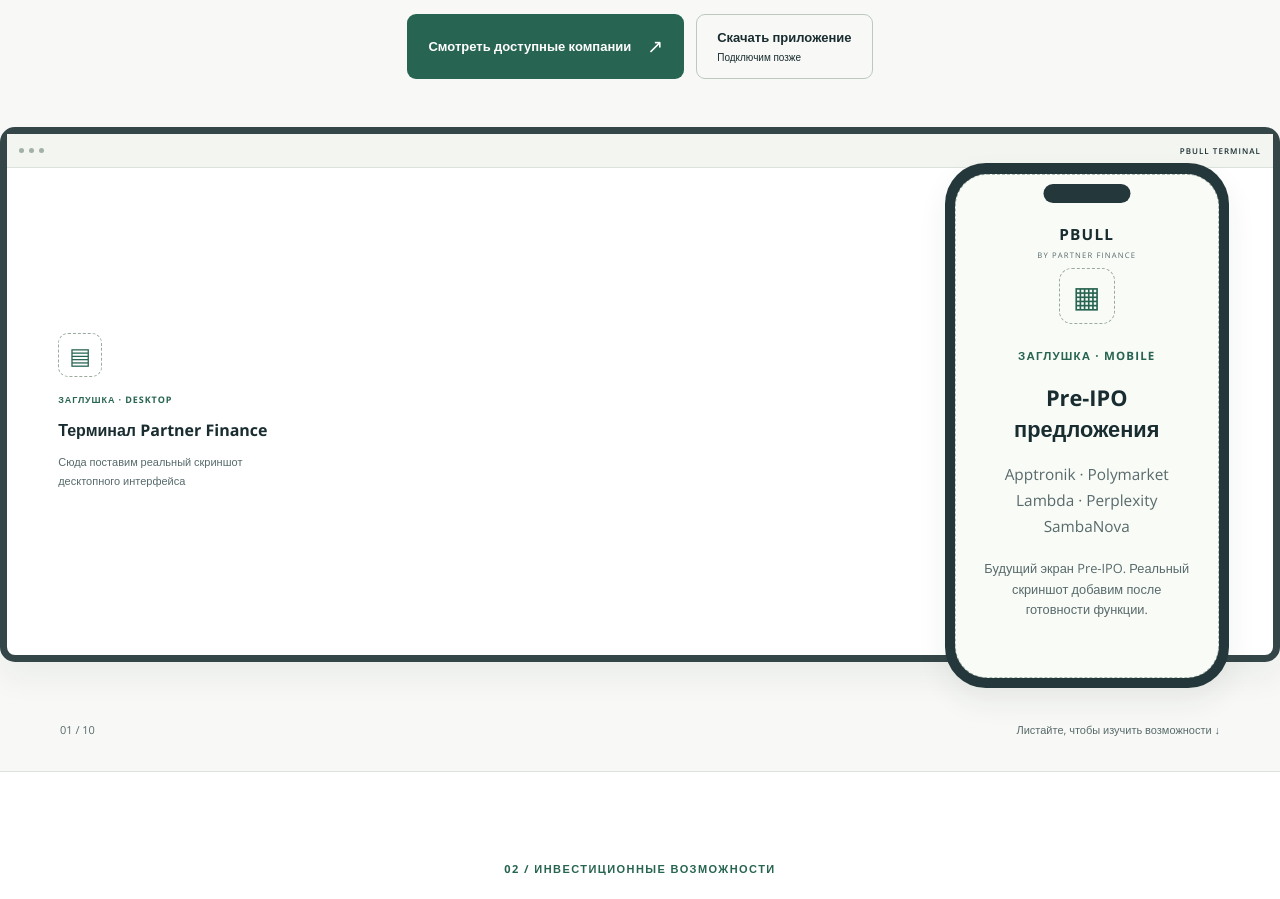
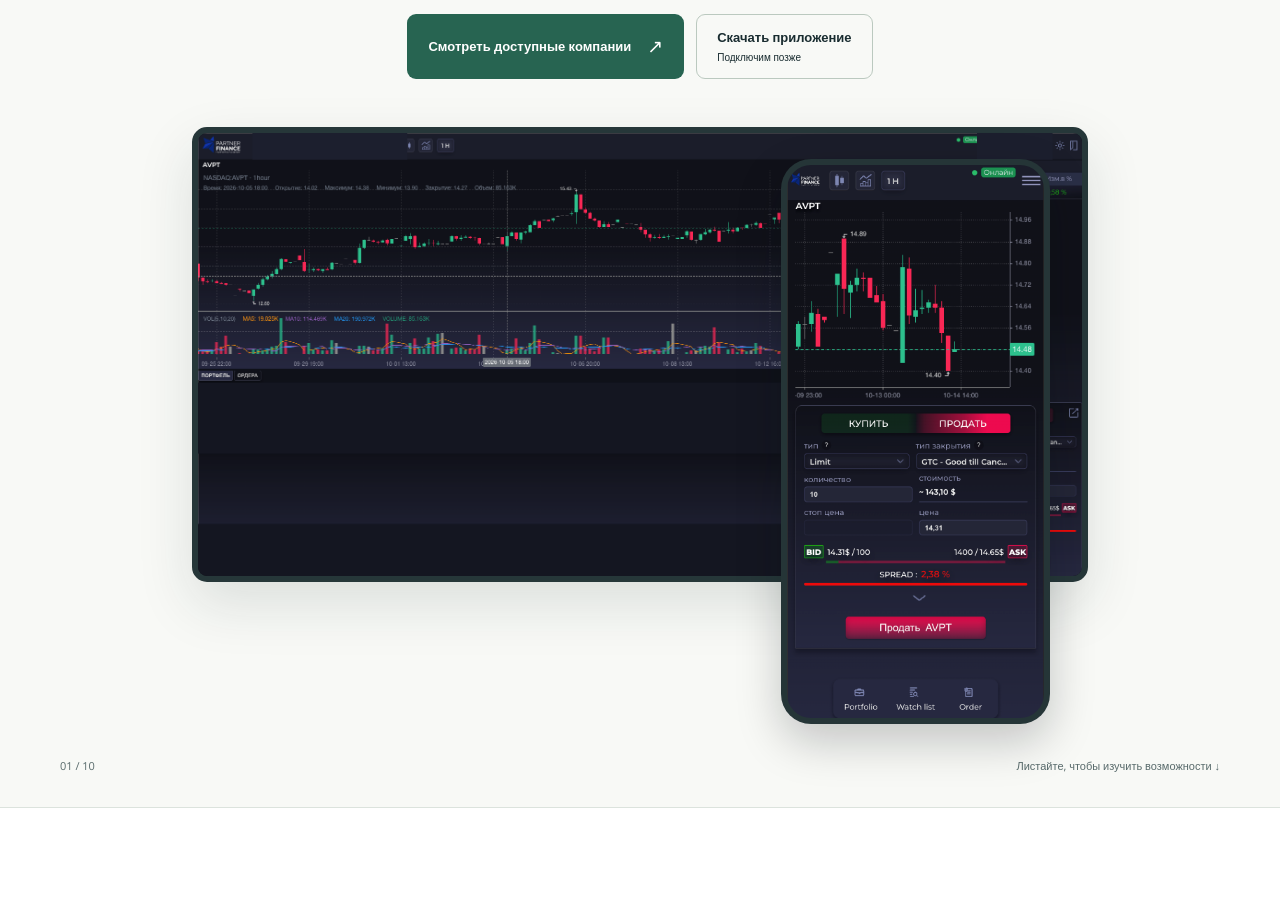
Before and after one commit to sulimenko/pre, a Vue app: page / in a window 1280 px wide. Shown: the part 360-1259 px from the top of the page. Built offline with nearby package versions, Linux system fonts and the light colour scheme.

Commit message:
feat(hero): add sanitized PBull device screenshots

```diff
--- a/src/draft/HeroBlock.vue
+++ b/src/draft/HeroBlock.vue
@@ -13,27 +13,26 @@
           <DraftButton label="Скачать приложение" tone="outline" />
         </div>
       </div>
-      <div class="hero-art" aria-label="Заглушки реальных экранов терминала и мобильного приложения">
-        <div class="hero-halo"></div>
+      <div class="hero-art" aria-label="Реальные экраны торгового терминала Partner Finance">
         <div class="desktop-frame">
-          <div class="frame-bar"><span></span><span></span><span></span><b>PBULL TERMINAL</b></div>
-          <div class="desktop-placeholder">
-            <div class="placeholder-icon">▤</div>
-            <div class="placeholder-kicker">ЗАГЛУШКА · DESKTOP</div>
-            <strong>Терминал Partner Finance</strong>
-            <p>Сюда поставим реальный скриншот<br>десктопного интерфейса</p>
-          </div>
+          <img
+            class="hero-desktop-screenshot"
+            src="/assets/hero-trading-desktop.png"
+            width="1918"
+            height="961"
+            alt="Десктопный терминал Partner Finance: график AVPT, портфель и форма торговой заявки"
+            decoding="async"
+          />
         </div>
         <div class="phone-frame hero-phone">
-          <div class="phone-island"></div>
-          <div class="phone-screen">
-            <div class="phone-brand">PBULL <span>BY PARTNER FINANCE</span></div>
-            <div class="placeholder-icon">▦</div>
-            <div class="placeholder-kicker">ЗАГЛУШКА · MOBILE</div>
-            <strong>Pre-IPO предложения</strong>
-            <p>Apptronik · Polymarket<br>Lambda · Perplexity<br>SambaNova</p>
-            <span class="phone-screen-note">Будущий экран Pre-IPO. Реальный скриншот добавим после готовности функции.</span>
-          </div>
+          <img
+            class="hero-phone-screenshot"
+            src="/assets/hero-trading-mobile.png"
+            width="367"
+            height="790"
+            alt="Мобильный терминал Partner Finance: график AVPT и форма покупки или продажи"
+            decoding="async"
+          />
         </div>
       </div>
     </div>
--- a/src/draft/styles.css
+++ b/src/draft/styles.css
@@ -78,25 +78,23 @@
 .draft-notice-dot { width: 7px; height: 7px; border-radius: 50%; background: #b9d3c6; flex-shrink: 0; }
 .draft-notice button { border: 0; background: transparent; color: #fff; font-size: 24px; min-width: 44px; min-height: 44px; margin-left: auto; }
 
-/* 01. Hero and explicitly labelled screenshot slots. */
+/* 01. Hero — real PBull screenshots in centered responsive mockups. */
 .hero-block { padding-top: 64px; border-bottom: 1px solid var(--line); }
 .hero-layout { display: grid; grid-template-columns: minmax(0, 1fr); gap: 48px; }
 .hero-copy { min-width: 0; max-width: 960px; text-align: center; }
-.eyebrow { display: flex; align-items: center; gap: 8px; color: var(--green); margin-bottom: 24px; }
-.eyebrow-dot, .status-pulse { display: inline-block; width: 6px; height: 6px; border-radius: 50%; background: var(--green); flex-shrink: 0; }
 .hero-description { margin: 24px auto 0; color: var(--muted); font-size: 16px; max-width: 720px; }
 .hero-buttons { display: flex; align-items: stretch; justify-content: center; gap: 12px; flex-wrap: wrap; margin-top: 28px; }
-.hero-footnote { display: flex; align-items: center; gap: 8px; margin-top: 24px; font-size: 12px; color: var(--muted); }
-/* Shared grid cell keeps the devices overlapped while reserving their full height. */
-.hero-art { --hero-phone-unit: clamp(1px, .1vw, 1.8px); position: relative; display: grid; grid-template-columns: minmax(0, 1fr); width: 100%; min-width: 0; }
-.hero-halo { position: absolute; inset: 40px 0 30px; border-radius: 50%; background: #e7eee5; }
-.hero-art .desktop-frame { position: relative; grid-area: 1 / 1; align-self: start; width: 100%; min-width: 0; border: 7px solid #354648; border-radius: 15px; background: #fff; box-shadow: 0 18px 30px #192c300d; }
-.frame-bar { display: flex; align-items: center; gap: 5px; padding: 11px 12px; border-bottom: 1px solid var(--line); background: #f3f5f1; }
-.frame-bar > span { height: 5px; width: 5px; background: #a2b0a7; border-radius: 50%; }
-.frame-bar b { margin-left: auto; font-size: 8px; font-weight: 600; letter-spacing: .13em; }
-.hero-art .desktop-placeholder { display: flex; flex-direction: column; align-items: flex-start; justify-content: center; gap: 12px; padding: clamp(18px, 4vw, 64px); padding-right: calc(222 * var(--hero-phone-unit) + clamp(12px, 4vw, 80px) + 24px); min-height: clamp(320px, 38vw, 680px); }
-.desktop-placeholder strong { font-size: 16px; max-width: 360px; }
-.desktop-placeholder p { font-size: 11px; color: var(--muted); }
+
+/* Desktop screen is 70% of the former viewport-wide stage, centered. */
+.hero-art { position: relative; display: grid; grid-template-columns: minmax(0, 1fr); width: 70%; min-width: 0; margin-inline: auto; }
+.hero-art .desktop-frame {
+  position: relative; grid-area: 1 / 1; align-self: start; min-width: 0; width: 100%;
+  overflow: hidden; border: 6px solid #263739; border-radius: 15px; background: #10121b;
+  box-shadow: 0 22px 55px #192c3020;
+}
+.hero-desktop-screenshot { display: block; width: 100%; height: auto; aspect-ratio: 1918 / 961; }
+
+/* Reuse the generic device primitives used by other draft sections. */
 .placeholder-icon { display: grid; place-items: center; width: 44px; height: 44px; margin-bottom: 4px; border: 1px dashed #9aaa9e; border-radius: 10px; font-size: 23px; color: var(--green); }
 .placeholder-kicker { font-size: 9px; line-height: 1.6; font-weight: 700; letter-spacing: .1em; color: var(--green); }
 .phone-frame { position: relative; width: 222px; min-height: 410px; padding: 8px; border-radius: 32px; background: #24373a; box-shadow: 0 14px 30px #192c3012; }
@@ -107,18 +105,19 @@
 .phone-screen strong { font-size: 17px; line-height: 1.4; }
 .phone-screen p { font-size: 12px; color: var(--muted); }
 .phone-screen-note { font-size: 10px; line-height: 1.6; color: var(--muted); }
-.hero-phone { grid-area: 1 / 1; align-self: start; justify-self: end; z-index: 1; width: calc(222 * var(--hero-phone-unit)); min-height: calc(410 * var(--hero-phone-unit)); margin: clamp(36px, 2.5vw, 48px) clamp(12px, 4vw, 80px) 0 0; padding: calc(8 * var(--hero-phone-unit)); border-radius: calc(32 * var(--hero-phone-unit)); }
-.hero-phone .phone-island { top: calc(16 * var(--hero-phone-unit)); width: calc(68 * var(--hero-phone-unit)); height: calc(15 * var(--hero-phone-unit)); border-radius: calc(12 * var(--hero-phone-unit)); }
-.hero-phone .phone-screen { min-height: calc(394 * var(--hero-phone-unit)); padding: calc(52 * var(--hero-phone-unit)) calc(18 * var(--hero-phone-unit)) calc(24 * var(--hero-phone-unit)); gap: max(10px, calc(14 * var(--hero-phone-unit))); border-radius: calc(25 * var(--hero-phone-unit)); }
-.hero-phone .phone-brand { top: calc(47 * var(--hero-phone-unit)); font-size: max(10px, calc(12 * var(--hero-phone-unit))); }
-.hero-phone .phone-brand span { margin-top: calc(4 * var(--hero-phone-unit)); font-size: max(6px, calc(6 * var(--hero-phone-unit))); }
-.hero-phone .placeholder-icon { width: calc(44 * var(--hero-phone-unit)); height: calc(44 * var(--hero-phone-unit)); margin-bottom: calc(4 * var(--hero-phone-unit)); border-radius: calc(10 * var(--hero-phone-unit)); font-size: calc(23 * var(--hero-phone-unit)); }
-.hero-phone .placeholder-kicker { font-size: max(8px, calc(9 * var(--hero-phone-unit))); }
-.hero-phone .phone-screen strong { font-size: max(15px, calc(17 * var(--hero-phone-unit))); }
-.hero-phone .phone-screen p { font-size: max(11px, calc(12 * var(--hero-phone-unit))); }
-.hero-phone .phone-screen-note { font-size: max(9px, calc(10 * var(--hero-phone-unit))); }
-.hero-art-caption { display: flex; align-items: center; gap: 10px; position: absolute; bottom: -12px; left: 0; font-size: 10px; color: var(--muted); }
-.caption-line { height: 1px; width: 32px; background: #a0afa5; }
+
+/* Phone stays superimposed over the right side of the desktop screenshot. */
+.hero-phone {
+  grid-area: 1 / 1; align-self: start; justify-self: end; z-index: 1;
+  width: clamp(220px, 21vw, 380px); min-height: 0; height: fit-content;
+  margin: clamp(22px, 2.5vw, 48px) clamp(12px, 3vw, 60px) 0 0;
+  padding: 6px; border-radius: 30px; background: #253537;
+  box-shadow: 0 18px 45px #070c1338;
+}
+.hero-phone-screenshot {
+  display: block; width: 100%; height: auto; aspect-ratio: 367 / 790;
+  border-radius: 24px; object-fit: contain;
+}
 .hero-bottomline { display: flex; justify-content: space-between; gap: 20px; padding-block: 34px; color: var(--muted); font-size: 11px; }
 
 /* 02. Dynamic catalog. */
@@ -278,6 +277,8 @@
   .section-pad { padding-block: 64px; }
   .hero-block { padding-top: 48px; }
   .hero-layout { gap: 32px; }
+  .hero-art { width: 100%; }
+  .hero-phone { width: clamp(200px, 32vw, 260px); margin-right: 20px; }
   h1 { font-size: clamp(36px, 6.6vw, 52px); }
   .companies-grid { grid-template-columns: repeat(2, minmax(0, 1fr)); gap: 16px; }
   .why-layout { grid-template-columns: 1fr; }
@@ -320,18 +321,12 @@
   .section-heading > p:not(.section-kicker) { font-size: 14px; }
   .section-kicker { font-size: 10px; }
   .hero-block { padding-top: 36px; }
-  .eyebrow { font-size: 10px; margin-bottom: 20px; }
   .hero-description { font-size: 14px; margin-top: 20px; }
   .hero-buttons { flex-direction: column; align-items: center; gap: 10px; }
   .hero-buttons .draft-btn { width: min(100%, 340px); justify-content: center; text-align: center; }
-  .hero-art { --hero-phone-unit: clamp(.775px, .224vw, .838px); }
-  .hero-art .desktop-frame { border-width: 5px; }
-  .hero-art .desktop-placeholder { min-height: 320px; gap: 10px; padding-left: 12px; padding-right: calc(222 * var(--hero-phone-unit) + 32px); }
-  .desktop-placeholder strong { font-size: 12px; max-width: 120px; }
-  .desktop-placeholder p { font-size: 10px; max-width: 115px; }
-  .desktop-placeholder .placeholder-kicker { font-size: 8px; max-width: 115px; }
-  .hero-phone { margin-right: 12px; }
-  .hero-phone .phone-screen { padding-top: 60px; }
+  .hero-art .desktop-frame { border-width: 4px; border-radius: 10px; }
+  .hero-phone { width: clamp(164px, 48vw, 194px); margin-top: 20px; margin-right: 10px; padding: 4px; border-radius: 23px; }
+  .hero-phone-screenshot { border-radius: 19px; }
   .hero-bottomline { padding-block: 24px; font-size: 9px; }
   .companies-grid { grid-template-columns: 1fr; }
   .company-card { padding: 24px; }
@@ -374,11 +369,6 @@
 @media (max-width: 360px) {
   .brand-label { max-width: 90px; }
   .nav-actions .draft-btn { max-width: 84px; text-align: center; }
-  .desktop-placeholder strong { max-width: 98px; }
-  .desktop-placeholder p { max-width: 100px; font-size: 9px; }
-  .desktop-placeholder .placeholder-kicker { max-width: 100px; font-size: 7px; }
-  .desktop-placeholder .placeholder-icon { width: 32px; height: 32px; }
-  .hero-phone .phone-screen p { font-size: 10px; }
   .process-switch button { font-size: 9px; gap: 4px; }
 }
 
```
Also changed, not shown: public/assets/hero-trading-desktop.png (added), public/assets/hero-trading-mobile.png (added).
